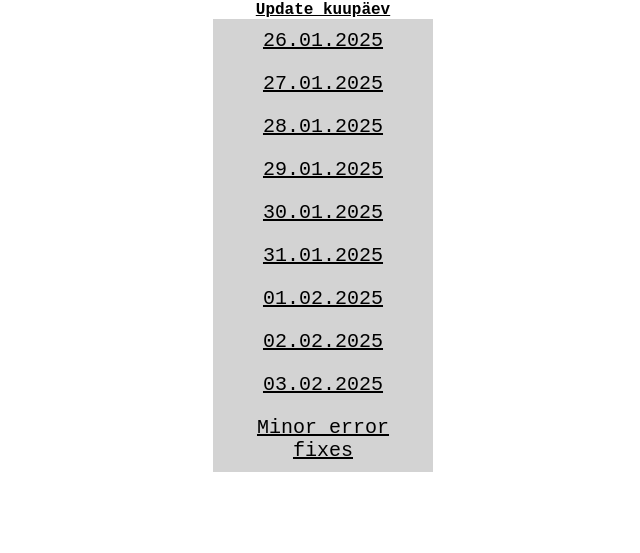
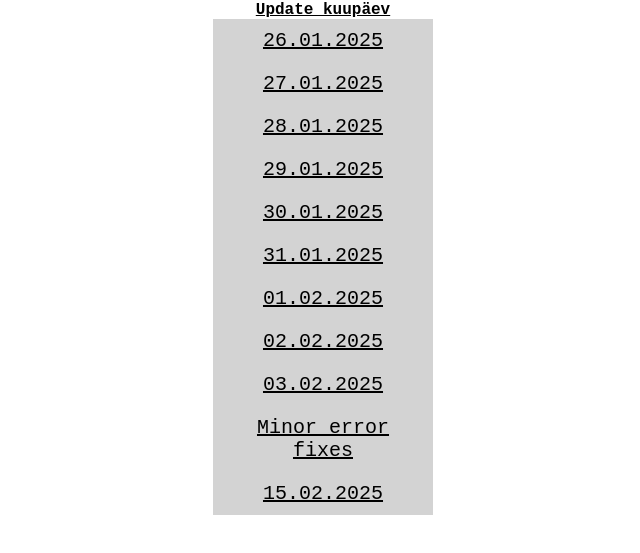
Before and after one commit to martinliiskmaa/gitkodutoo, a plain HTML site: page index.html in a window 1280 px wide. Shown: the part 79-632 px from the top of the page, without its empty margins (317-957 px from the left). Drawn offline with Linux system fonts and the light colour scheme.

Commit message:
unustasin ära et see eksisteeris.. palun vabandust mul oli nii palju teisi projekte

```diff
--- a/index.html
+++ b/index.html
@@ -26,5 +26,6 @@
         <div class="component">02.02.2025</div>
         <div class="component">03.02.2025</div>
         <div class="component">Minor error fixes</div>
+        <div class="component">15.02.2025</div>
     </div>
 </body>
```
Also changed, not shown: 1 other file.
